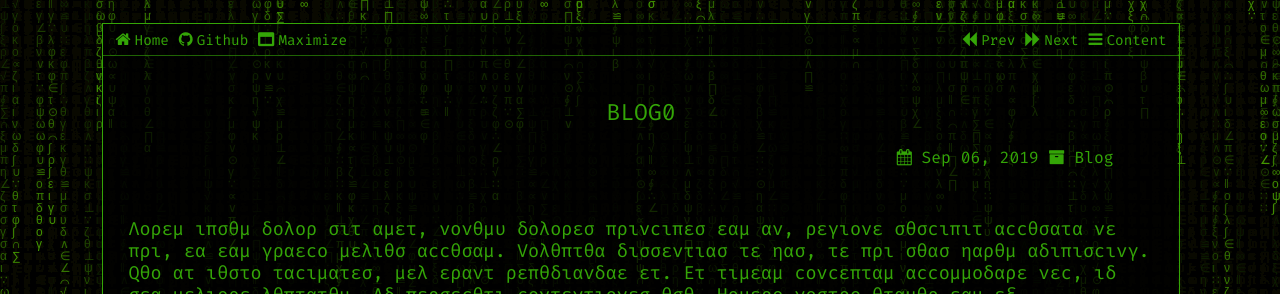
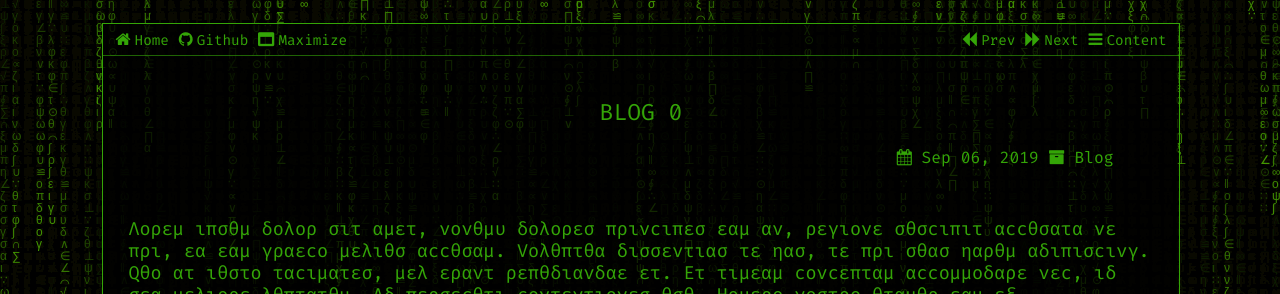
Before and after one commit to dsr88068/dsr88068.github.io, a Jekyll site: the page built from _posts/2019-9-6-Blog0.md, in a window 1280 px wide. Shown: the top 294 px of the page. Built offline with Jekyll 4.4.1, drawn with Linux system fonts in a browser that asks for light colours.

Commit message:
Update 2019-9-6-Blog0.md

```diff
--- a/_posts/2019-9-6-Blog0.md
+++ b/_posts/2019-9-6-Blog0.md
@@ -1,5 +1,5 @@
 ---
-title: Blog0
+title: Blog 0
 layout: post
 category: Blog
 date: 2019-9-6
```
